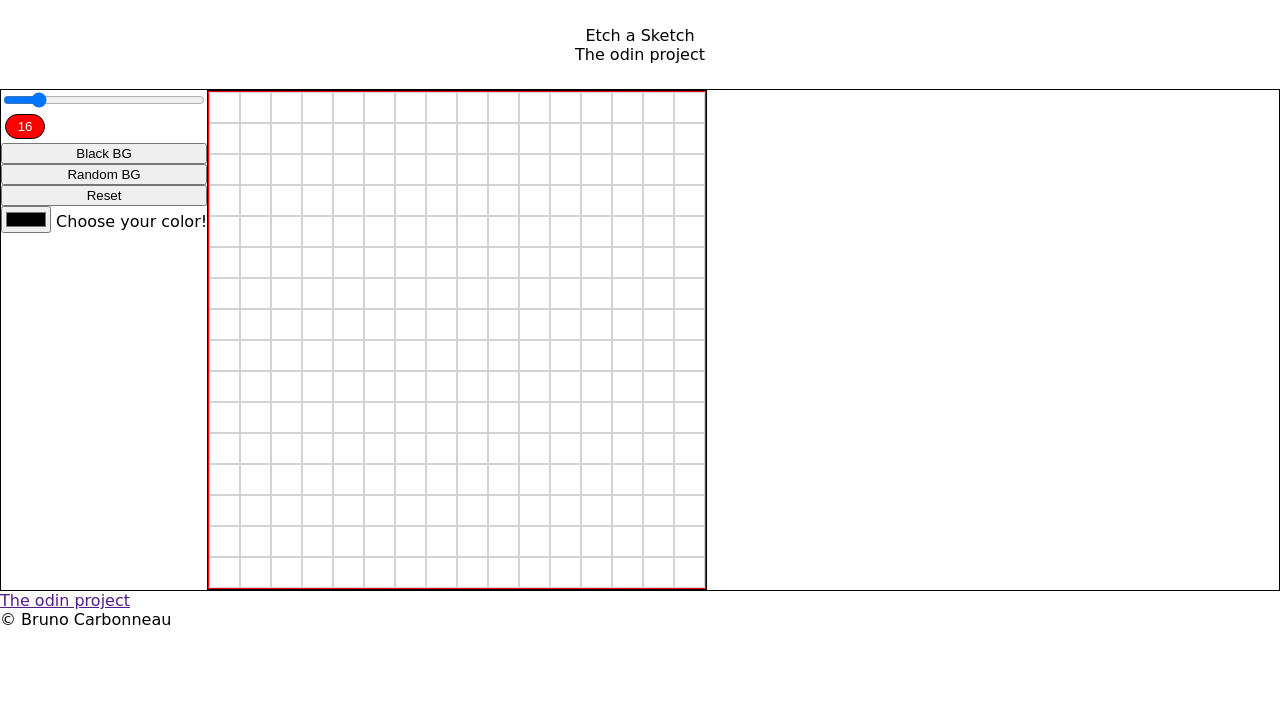
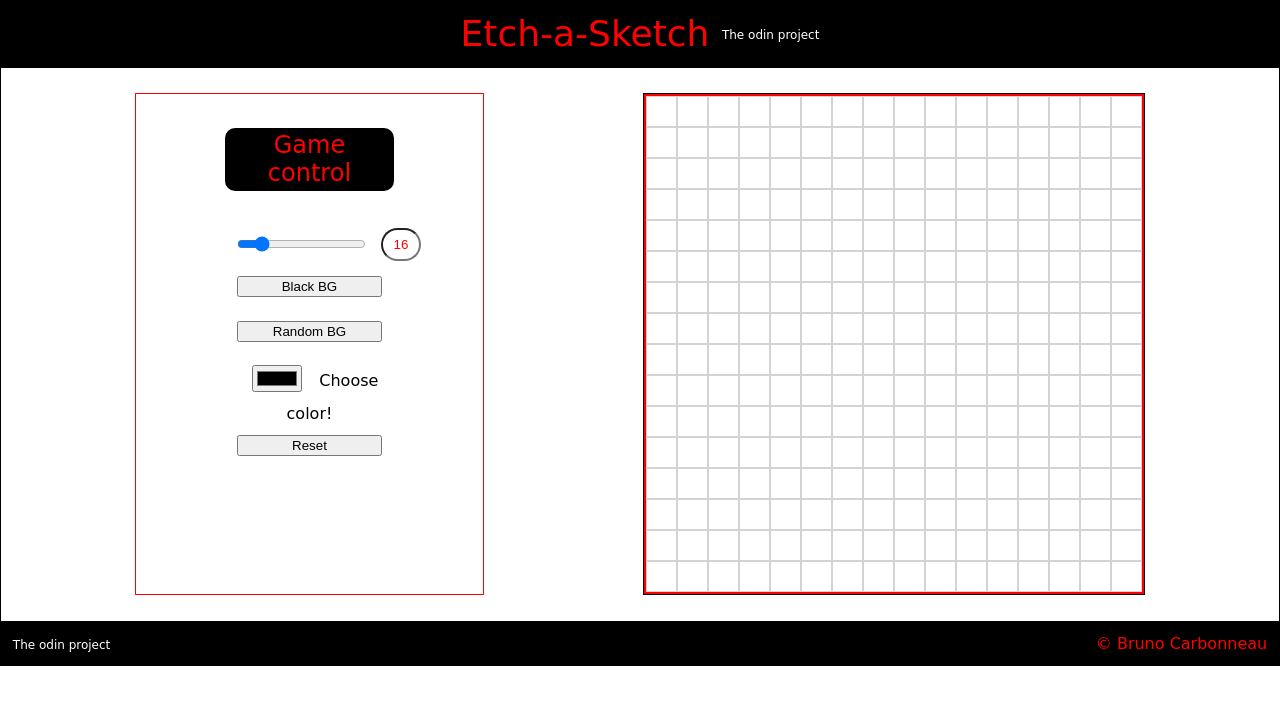
Before and after one commit to carbo5/Etch-a-Sketch, a plain HTML site: page index.html in a window 1280 px wide. Drawn offline with Linux system fonts and the light colour scheme; a web font is replaced by a local one.

Commit message:
Working on design (header, footer, Game control)

```diff
--- a/css/style.css
+++ b/css/style.css
@@ -3,13 +3,54 @@
 }
 
 header{
-    text-align: center;
+    display: flex;
+    justify-content: center;
+    align-items: center;
+    padding: 1%;
+    background-color: black;
+}
+
+footer{
+    display: flex;
+    justify-content: space-between;
+    padding: 1%;
+    background-color: black;
+}
+
+footer p{
+    color: red;
+}
+
+
+h1{
+    color: red;
+    font-size: 36px;
+    margin-right: 1%;
+}
+
+h3{
+    font-size: 24px;
+    margin-top: 20%;
+    margin-bottom: 20%;
+    border-radius: 10px;
     padding: 2%;
+    color: red;
+    background-color: black;
+}
+
+a{
+    color: white;
+    text-decoration: none;
+    font-size: 12px;
+}
+
+a:hover{
+    color: goldenrod;
 }
 
 main{
     text-align: center;
-    border: 1px solid black;
+    /*border: 1px solid black;*/
 }
 
 
@@ -18,33 +59,50 @@ body{
 }
 
 .container{
+    border: 1px solid black;
+   /* margin: auto; */
     display: flex;
     flex-direction: row;
+    justify-content: space-evenly;
 }
 
 section{
+    border: 1px solid black;
     display: flex;
+    margin: 2%;
 }
 
 #game-control{
     display: flex;
     flex-direction: column;
+    border: 1px solid red;
+    padding-left: 7%;
+    padding-right: 7%;
+    padding-bottom: 7%;
 
 }
 
+#range-container-grid{
+    display: flex;
+}
+
 input[type="text"] {
-    border: 1px solid black;
+   /* border: 1px solid black;*/
     width: 40px;
     text-align: center;
-    background: red;
-    color: white;
+    background: white;
+    color: red;
     padding: 4px 4px;
     margin: 2%;
    /* position: absolute;*/
     border-radius: 20px;
    /* left: 50%;*/
     /*transform: translateX(-50%);*/
-  }
+}
+
+input, button{
+    margin: 7%;
+}
 
 
 
@@ -53,7 +111,7 @@ input[type="text"] {
     justify-content: space-around;
     width: 500px;
     height: 500px;
-    border: 1px solid black;
+    border: 1px solid rgb(255, 0, 0);
 }
 
 
--- a/index.html
+++ b/index.html
@@ -13,22 +13,27 @@
 
 <body>
     <header>
-        <h1>Etch a Sketch</h1>
-        <p>The odin project</p>
+        <h1>Etch-a-Sketch</h1>
+        <p><a href="">The odin project</a></p>
     </header>
 
     <main>
         <div class="container">
             <section id="game-control">
-                <input type="range" name="rangeGrid" id="rangeGrid"value="16" min="1" max="100" step="1">
-                <input type="text" name="rangeValue" id="rangeValue">
+                <h3>Game control</h3>
+                <div id="range-container-grid">
+                    <input type="range" name="rangeGrid" id="rangeGrid"value="16" min="1" max="100" step="1">
+                    <input type="text" name="rangeValue" id="rangeValue">
+                </div>
+
                 <button id="blackBackground">Black BG</button>
                 <button id="randomBackground">Random BG</button>
-                <button id="resetGridBackground">Reset</button>
+
                 <div>
                     <input type="color" id="chooseYourColor"></button>
-                    <label for="chooseYourColor">Choose your color!</label>
+                    <label for="chooseYourColor">Choose color!</label>
                 </div>
+                <button id="resetGridBackground">Reset</button>
 
 
 
@@ -49,7 +54,7 @@
 
     <footer>
         <p><a href="">The odin project</a></p>
-        <p>&copy Bruno Carbonneau</p>
+        <p id="name">&copy Bruno Carbonneau</p>
     </footer>
 
 
--- a/js/etch_a_sketch.js
+++ b/js/etch_a_sketch.js
@@ -101,6 +101,10 @@ resetGridBackground.addEventListener('click', ()=> {
    });
 });
 
+//Greyscale
+//rgb(220,220,220), rgb(211,211,211),rgb(192,192,192), rgb(169,169,169), rgb(128,128,128)
+//rgb(105,105,105),  	rgb(119,136,153), rgb(112,128,144), rgb(47,79,79), rgb(0,0,0)
+
 
 /*managing range  */
 let range = document.querySelector("#rangeGrid");
```
